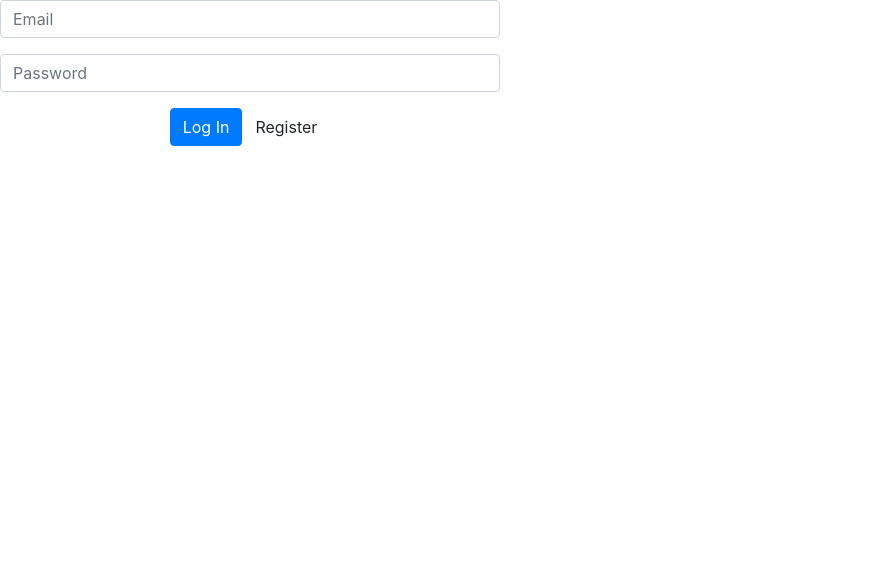
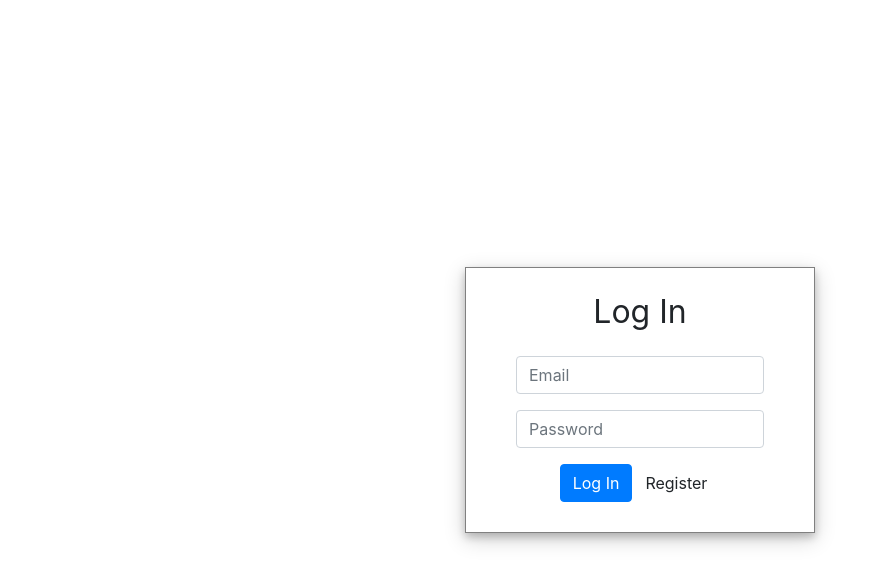
Before and after one commit to top-nine/top-nine-FE, a React (Create React App) app in the folder top-nine/: page /login in a window 1280 px wide. Shown: the top 584 px of the page, without its empty margins (0-885 px from the left). Built offline with nearby package versions, Linux system fonts and the light colour scheme.

Commit message:
Login.js styled with bootstrap

```diff
--- a/top-nine/src/App.css
+++ b/top-nine/src/App.css
@@ -1,4 +1,10 @@
+body{
+  font-size: 62.5%;
+}
+
 .App {
   text-align: center;
   max-width: 1000px;
+  margin: 0 auto;
+  font-size:
 }
--- a/top-nine/src/components/Login/login.css
+++ b/top-nine/src/components/Login/login.css
@@ -1,5 +1,20 @@
 .login{
-    width: 50%;
-    position: relative;
+    width: 100%;
+    height: 100vh;
+    display: flex;
     justify-content: center;
+    align-items: center;
 }
+
+.login-form{
+    border: 1px solid gray;
+    box-shadow: 0 4px 8px 0 rgba(0, 0, 0, 0.2), 0 6px 20px 0 rgba(0, 0, 0, 0.19);
+
+    padding: 2% 5% 3%   5%;
+    width: 350px;
+}
+
+.login-label{
+    font-size: 2rem;
+    padding-bottom: 5%;
+}
--- a/top-nine/src/components/Login/login.js
+++ b/top-nine/src/components/Login/login.js
@@ -24,6 +24,7 @@ export default class Login extends React.Component {
     return (
       <div className="login">
         <Form className="login-form">
+          <Form.Label className='login-label'>Log In</Form.Label>
           <Form.Group controlId="email">
             <Form.Control
               type="email"
```
